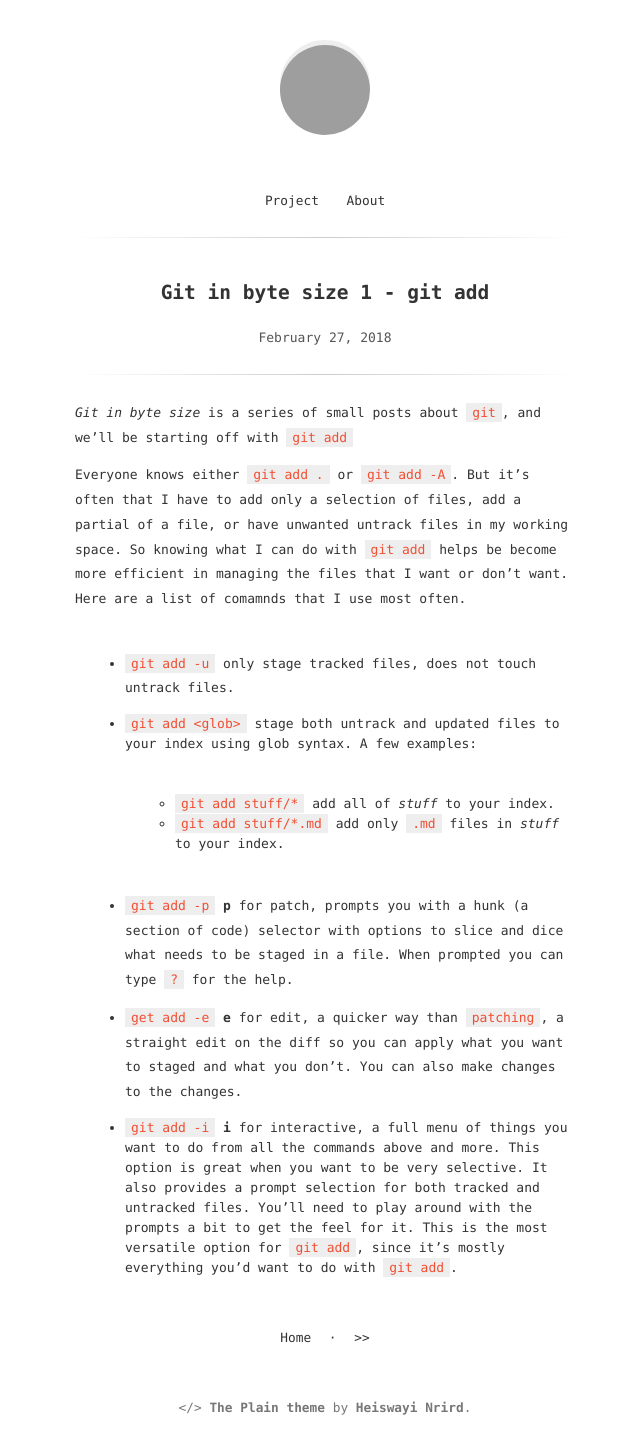
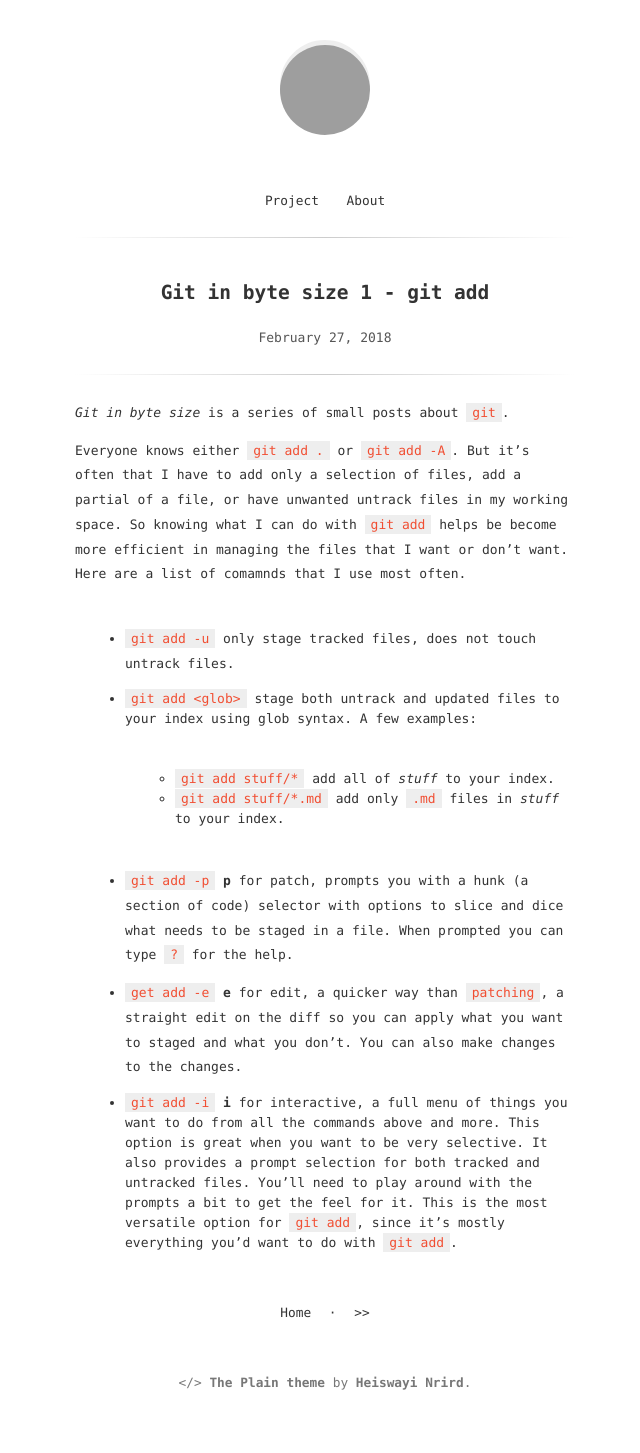
Before and after one commit to wenn/wenn.me, a Jekyll site: the page built from _posts/2018-02-27-git-in-byte-size-1-git-add.md, in a window 1280 px wide. Shown: the whole page, without its empty margins (315-955 px from the left). Built offline with Jekyll 4.4.1, drawn with Linux system fonts in a browser that asks for light colours; after the commit the page ends 1428 px from its top, so only the background shows below that; grey boxes are pictures that could not be loaded.

Commit message:
remove unecessary texts

```diff
--- a/_posts/2018-02-27-git-in-byte-size-1-git-add.md
+++ b/_posts/2018-02-27-git-in-byte-size-1-git-add.md
@@ -3,7 +3,7 @@ title: Git in byte size 1 - git add
 updated: 2016-02-02
 ---
 
-_Git in byte size_ is a series of small posts about `git`, and we'll be starting off with `git add`
+_Git in byte size_ is a series of small posts about `git`.
 
 Everyone knows either `git add .` or `git add -A`. But it's often that I have to add only a selection of files, add a partial of a file, or have unwanted untrack files in my working space. So knowing what I can do with `git add` helps be become more efficient in managing the files that I want or don't want. Here are a list of comamnds that I use most often.
 
```
